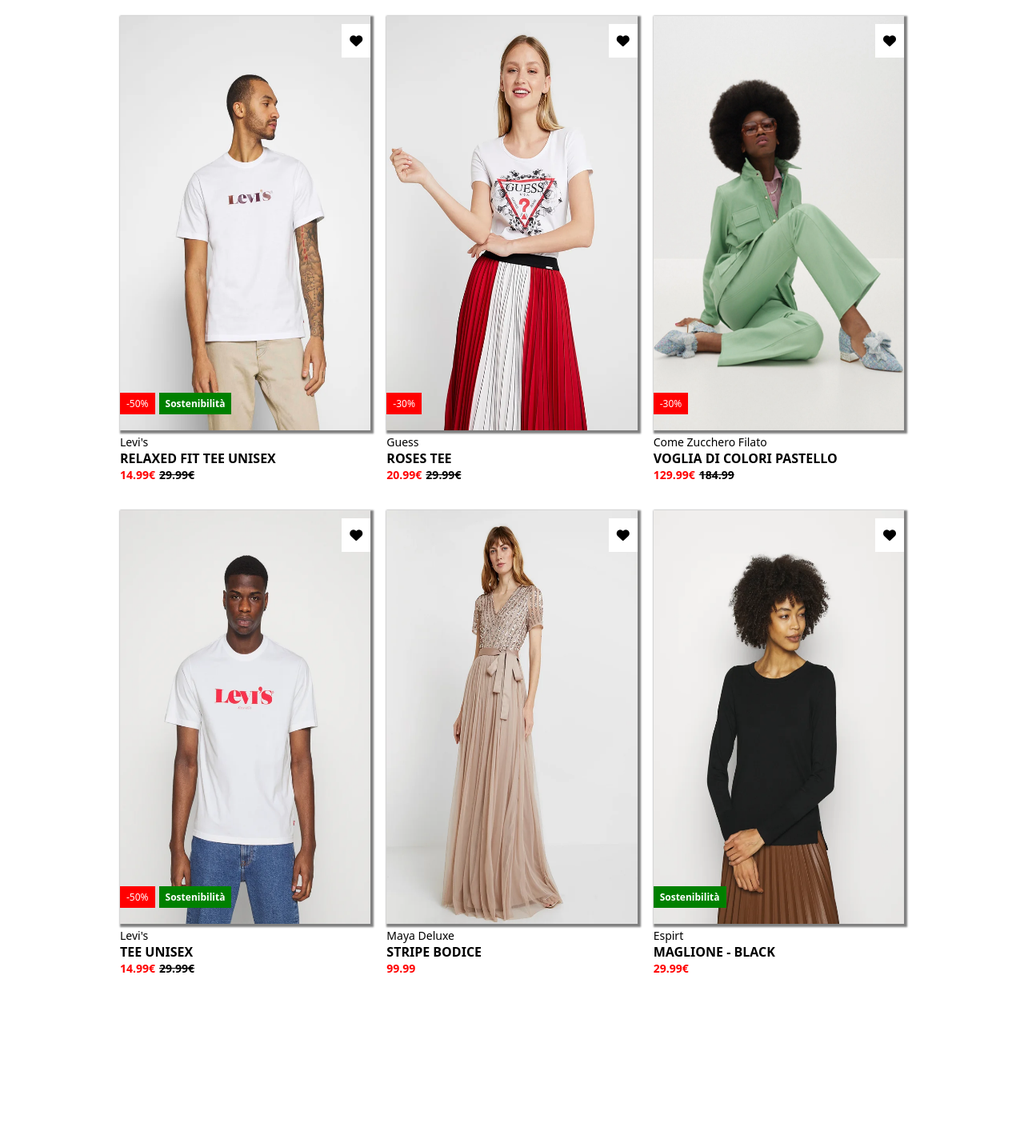
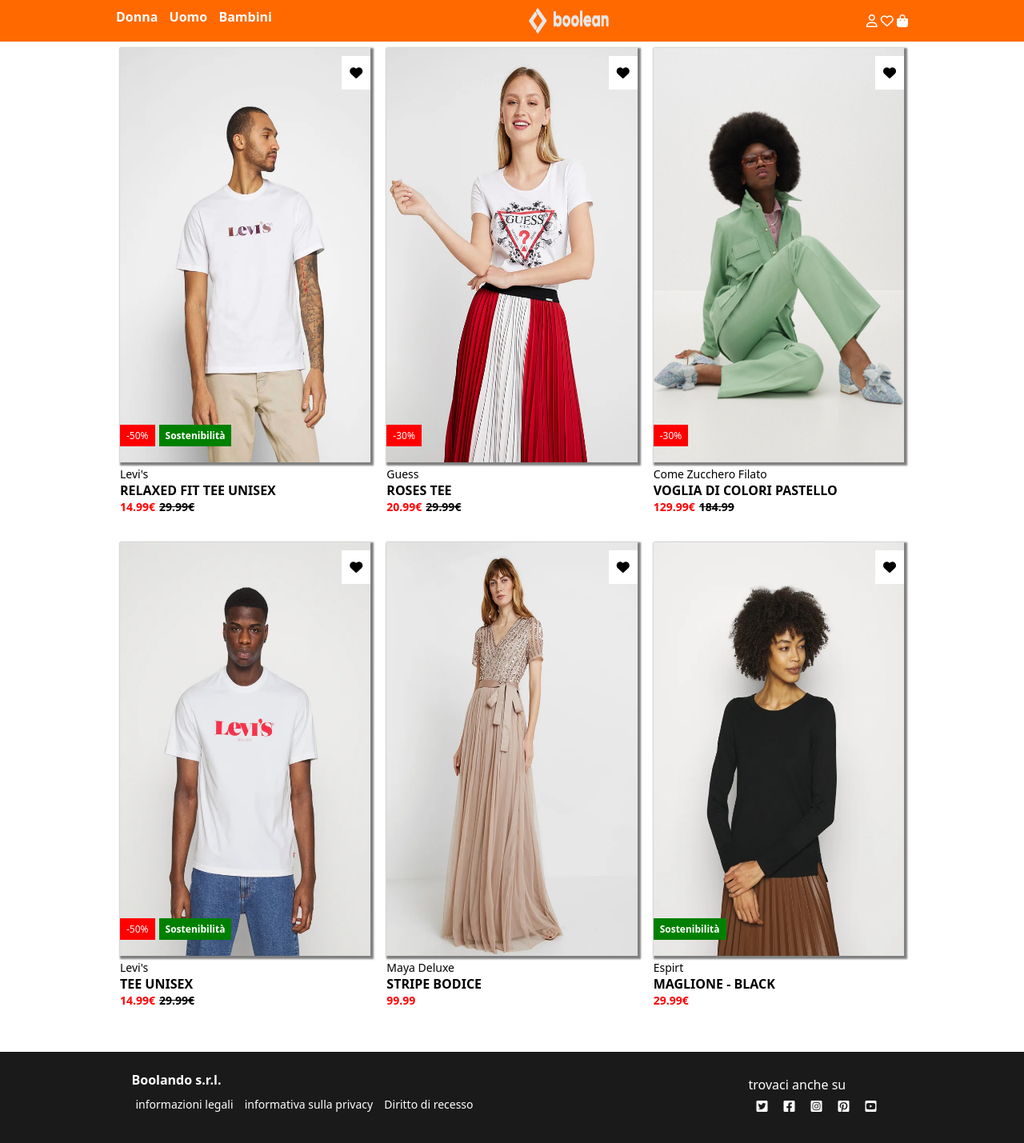
Before and after one commit to FedericoMorrillo/html-css-boolando, a plain HTML site: page index.html in a window 1280 px wide. Shown: the whole page at 80% size. Before the commit the page ends 1235 px from the top, so only its background shows below. Drawn offline with Linux system fonts and the light colour scheme.

Commit message:
feat: completamento footer

```diff
--- a/css/style.css
+++ b/css/style.css
@@ -76,6 +76,38 @@ transition: 1s;
     padding-left: 5px;
 }
 /*common*/
+/*header*/
+.menu{
+    background-color: #ff6900;
+    padding: 10px;
+    z-index: 9999;
+    position: fixed;
+    top: 0;
+    right: 0;
+    left: 0;
+}
+.navbox{
+    max-width: 1000px;
+    margin:0 auto;
+}
+a{
+    color: white;
+    text-decoration: none;
+    padding: 0 5px;
+}
+.catalogo{
+    font-weight: bold;
+}
+.logo{
+    width:100px;
+    margin: 0 auto;
+
+}
+.account{
+    color: white;
+padding: 5px;
+}
+/*header*/
 /*body*/
 body{
     font-family: system-ui, -apple-system, BlinkMacSystemFont, 'Segoe UI', Roboto, Oxygen, Ubuntu, Cantarell, 'Open Sans', 'Helvetica Neue', sans-serif;
@@ -84,7 +116,29 @@ body{
 /*main*/
 .contenitore{
     max-width: 1000px;
-    margin:0 auto;
+    margin:40px auto;
     flex-wrap: wrap;
 }
 /*main*/
+/*footer*/
+footer{
+    color: white;
+    background-color: #1a1a1a;
+}
+.box-footer{
+    justify-content: space-around;
+}
+.chi-siamo{
+    padding:20px;
+    line-height: 30px;
+}
+.chi-siamo > a{
+    font-size: 14px;
+}
+.nostre-pagine{
+    padding: 30px;
+}
+.icone{
+    margin:5px
+}
+/*footer*/
--- a/index.html
+++ b/index.html
@@ -15,6 +15,23 @@
 </head>
 
 <body>
+    <header>
+        <div class="menu">
+            <div class="navbox flex">
+                <div class="catalogo">
+                    <a href="">Donna</a>
+                    <a href="">Uomo</a>
+                    <a href="">Bambini</a>
+                </div>
+                <div class="logo"><img src="img/boolean-logo.png" alt="logo"></div>
+                <div class="account">
+                    <i class="fa-regular fa-user"></i>
+                    <i class="fa-regular fa-heart"></i>
+                    <i class="fa-solid fa-bag-shopping"></i>
+                </div>
+            </div>
+        </div>
+    </header>
     <main>
         <div class="contenitore flex">
             <div class="box flex">
@@ -85,7 +102,7 @@
             <div class="box flex">
                 <div class="card">
                     <img src="img/5b.webp" alt="maya deluxe">
-                    <img class="cover" src="img/5.webp" alt="maya deluxe" >
+                    <img class="cover" src="img/5.webp" alt="maya deluxe">
                     <div class="cuore"><i class="fa-solid fa-heart"></i></div>
                     <div class="tagbox">
                     </div>
@@ -113,6 +130,28 @@
 
             </div>
     </main>
+    <footer>
+        <div></div>
+        <div class="box-footer flex">
+            <div class="chi-siamo">
+                <h4>Boolando s.r.l.</h4>
+                <a href="">informazioni legali</a>
+                <a href="">informativa sulla privacy</a>
+                <a href="">Diritto di recesso</a>
+            </div>
+
+            <div class="nostre-pagine">
+                <div>trovaci anche su </div>
+                <div class=" flex">
+                    <div class="icone"><a href=""><i class="fa-brands fa-square-twitter"></i></a></div>
+                    <div class="icone"><a href=""><i class="fa-brands fa-square-facebook"></i></a></div>
+                    <div class="icone"><a href=""><i class="fa-brands fa-square-instagram"></i></a></div>
+                    <div class="icone"><a href=""><i class="fa-brands fa-square-pinterest"></i></a></div>
+                    <div class="icone"><a href=""><i class="fa-brands fa-square-youtube"></i></a></div>
+                </div>
+            </div>
+        </div>
+    </footer>
 </body>
 
 </html>
```
Also changed, not shown: img/boolean-logo.png (added). Lines whose indentation alone changed are shown as unchanged.
